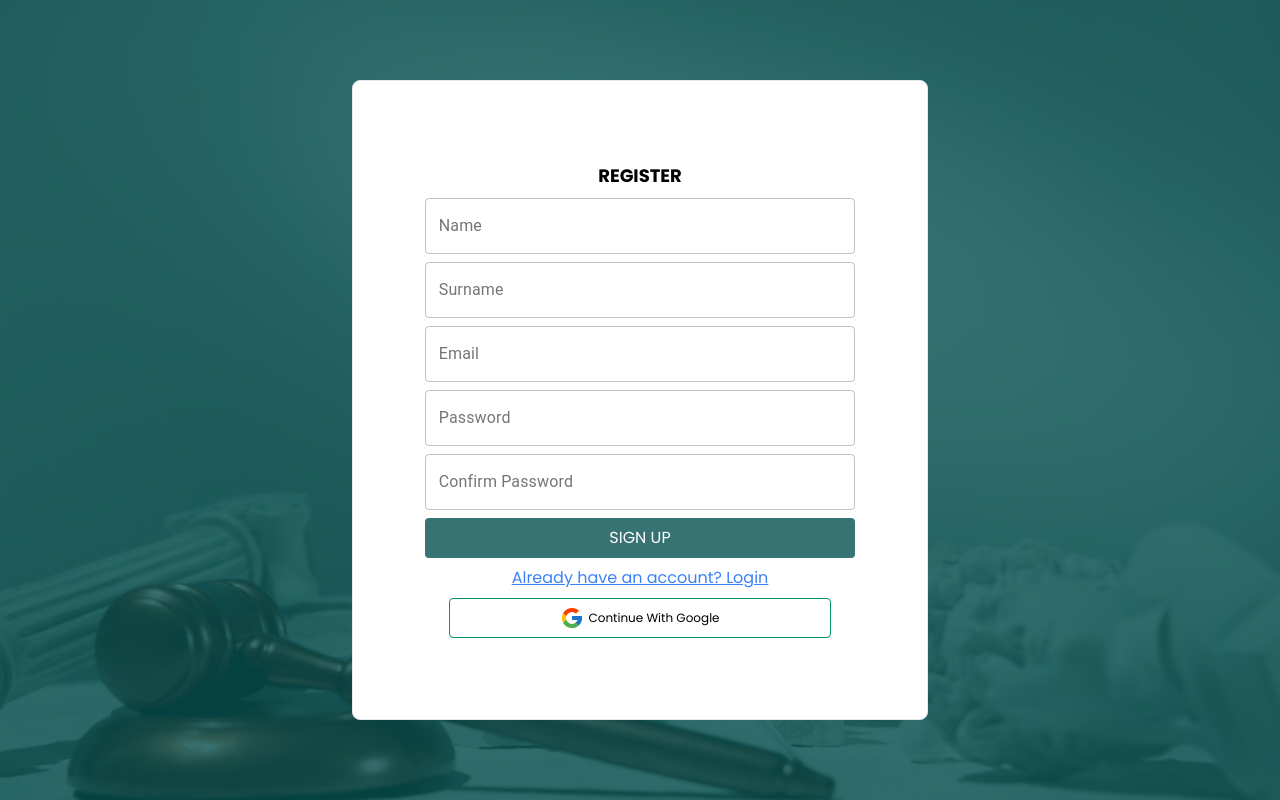
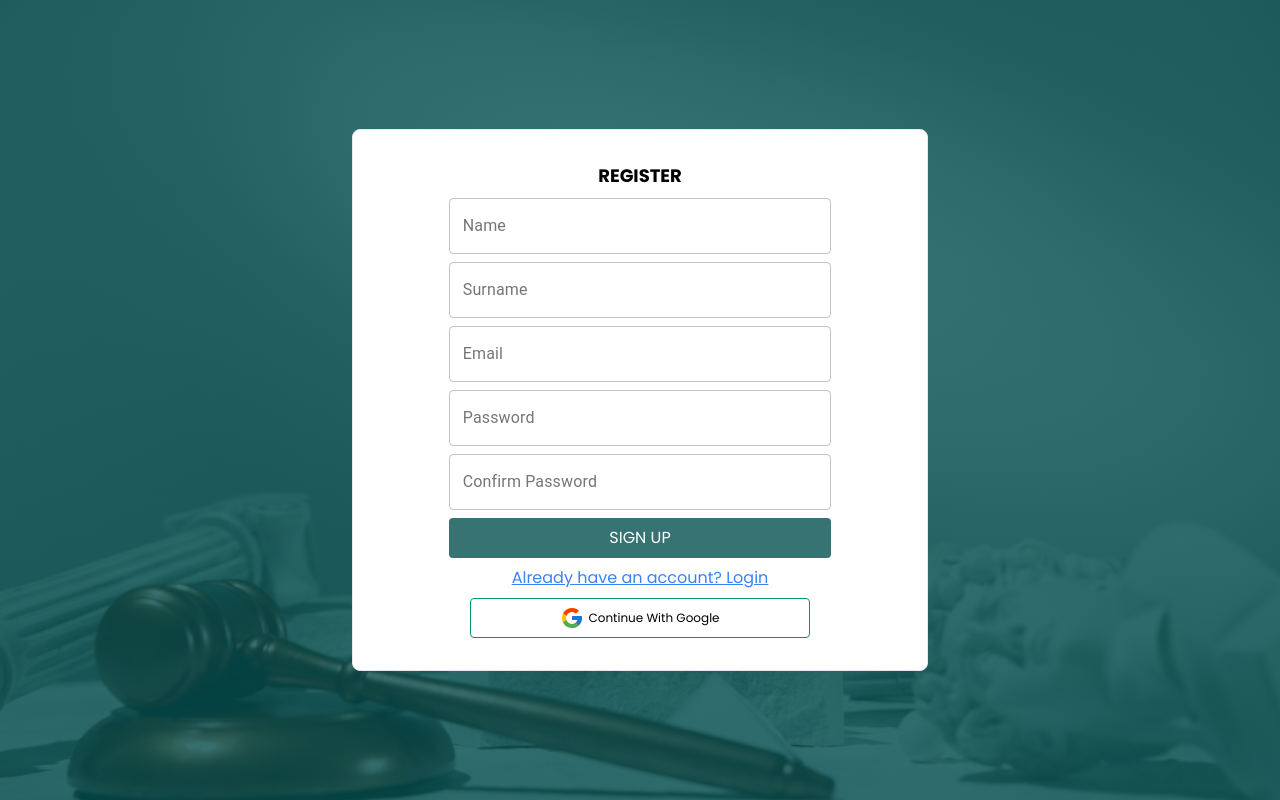
Before and after one commit to SHP-KROP/Microservices, a React (Vite) app in the folder src/ui/: page /auth in a window 1280 px wide. Built offline with nearby package versions, Linux system fonts and the light colour scheme.

Commit message:
Added padding in form registaration

```diff
--- a/src/ui/src/components/forms/RegistrationForm.tsx
+++ b/src/ui/src/components/forms/RegistrationForm.tsx
@@ -36,15 +36,15 @@ function RegistrationForm({
   return (
     <form
       onSubmit={formik.handleSubmit}
-      className="border rounded-lg flex flex-col items-center justify-center bg-white h-4/5 w-2/4 gap-2 max-w-xl"
+      className="border rounded-lg bg-white h-90vh w-2/4  max-w-xl"
     >
+      <div className="flex flex-col justify-center items-center gap-2 p-8">
         <h1 className="text-black text-center text-lg not-italic font-semibold uppercase">
           Register
         </h1>
         {fieldRegistrationConfig.map((field) => (
           <CustomTextField field={field} formik={formik} key={field.id} />
         ))}
-
         <button
           type="submit"
           className={`w-9/12 h-10 rounded text-white uppercase transition-transform ${
@@ -72,6 +72,7 @@ function RegistrationForm({
           <img src={GoogleIcon} alt="Google Icon" className="w-6" />
           Continue with Google
         </button>
+      </div>
     </form>
   );
 }
```
Lines whose indentation alone changed are shown as unchanged.
